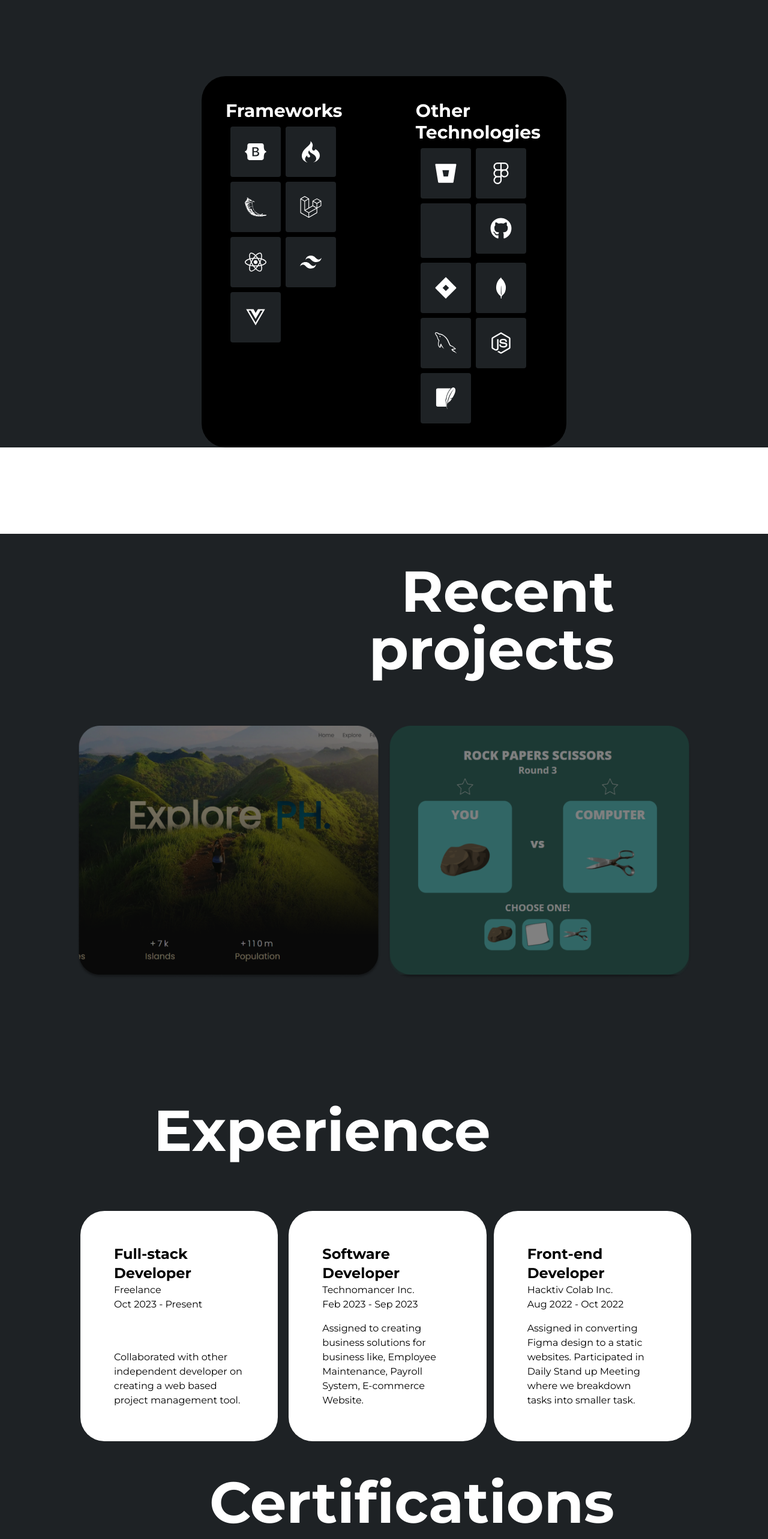
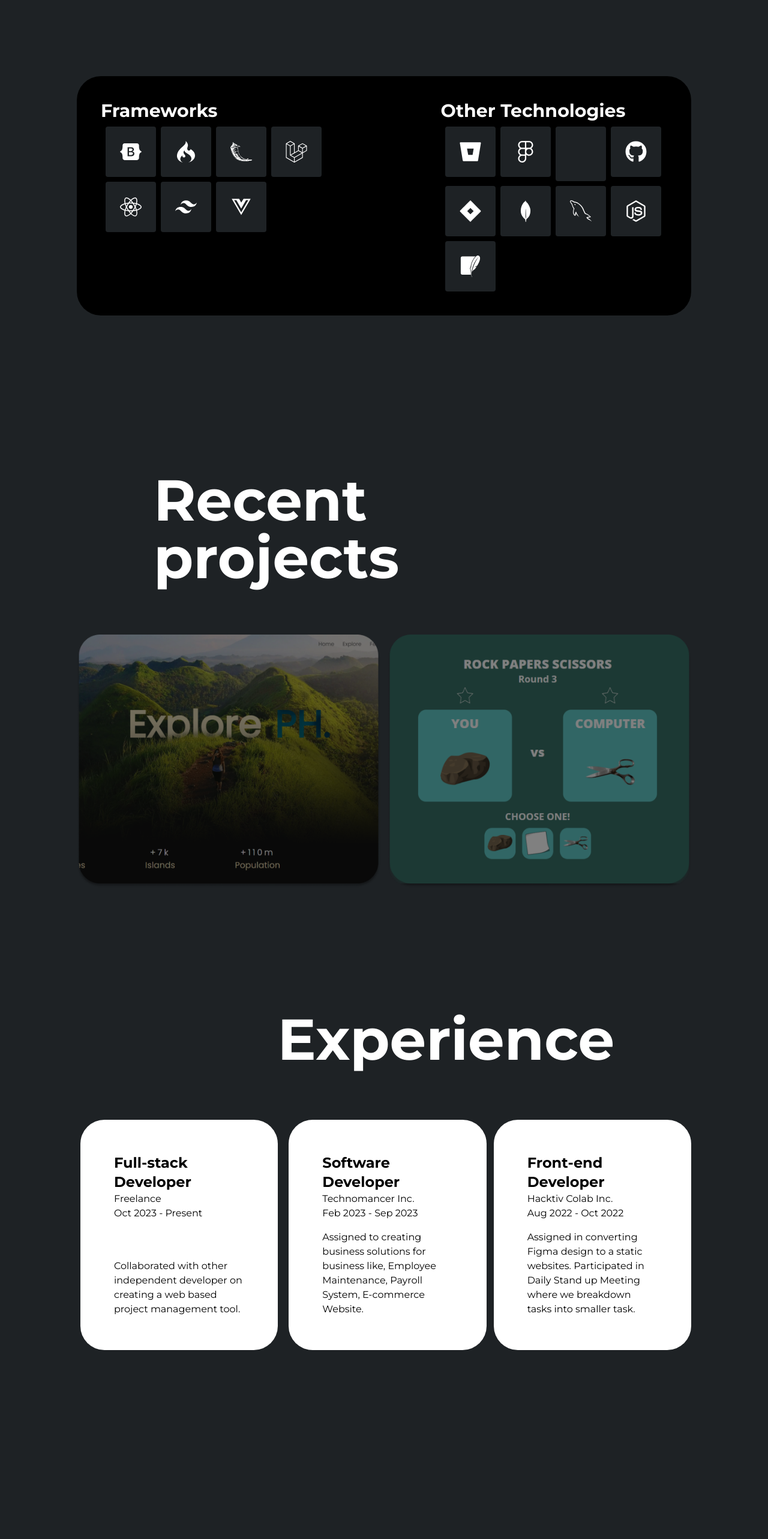
Before and after one commit to zachhh14/portfolio, a React (Vite) app: page / in a window 1280 px wide. Shown: the part 1660-4226 px from the top of the page at 60% size. Built offline with nearby package versions, Linux system fonts and the light colour scheme; some icons are missing.

Commit message:
fix responsiveness

```diff
--- a/src/components/Certifications/Certifications.jsx
+++ b/src/components/Certifications/Certifications.jsx
@@ -6,9 +6,9 @@ function Certifications() {
   return (
     <div
       id='certifications-section'
-      className='px-10 py-12 text-white h-3/4 bg-background-color lg:px-32 md:px-32'
+      className='px-10 py-12 text-white h-3/4 min-h-[700px] bg-background-color lg:px-32 md:px-32'
     >
-      <h1 className='w-full mb-6 text-4xl font-bold text-right sm:text-6xl lg:text-8xl lg:px-32 lg:mb-20'>
+      <h1 className='w-full mb-6 text-4xl font-bold sm:text-6xl lg:text-8xl lg:px-32 lg:mb-20'>
         Certifications
       </h1>
       <ResponsiveMasonry columnsCountBreakPoints={{ 350: 1, 880: 2, 1435: 3 }}>
--- a/src/components/Experience/Experience.jsx
+++ b/src/components/Experience/Experience.jsx
@@ -5,9 +5,9 @@ function Experience() {
   return (
     <div
       id='experiences-section'
-      className='lg:px-32 md:px-32 px-10 px-10 bg-background-color mim-h-[899px] pt-12 text-white'
+      className='lg:px-32 md:px-32 px-10 px-10 bg-background-color min-h-[899px] pt-12 text-white'
     >
-      <h1 className='w-full text-4xl font-bold sm:text-6xl lg:text-8xl lg:px-32 md:px-32'>
+      <h1 className='w-full text-4xl font-bold text-right sm:text-6xl lg:text-8xl lg:px-32 md:px-32'>
         Experience
       </h1>
       <div className='flex flex-col xl:flex-row w-full justify-center items-center mt-6 lg:space-x-3 > * lg:mt-20 text-black'>
--- a/src/components/Projects/Projects.jsx
+++ b/src/components/Projects/Projects.jsx
@@ -9,7 +9,7 @@ function Project() {
       id='projects-section'
       className='lg:px-32 md:px-32 px-10 bg-background-color min-h-[899px] pt-12 text-white'
     >
-      <h1 className='w-full text-4xl font-bold text-right sm:text-6xl lg:text-8xl lg:px-32'>
+      <h1 className='w-full text-4xl font-bold sm:text-6xl lg:text-8xl lg:px-32'>
         Recent projects
       </h1>
       <main className='flex flex-col items-center md:flex-row justify-center w-full lg:space-x-3 > * lg:mt-20 mt-6'>
--- a/src/components/Skills/Skills.jsx
+++ b/src/components/Skills/Skills.jsx
@@ -12,7 +12,7 @@ const Skills = () => {
             <h1 className='w-full mb-6 text-4xl font-bold text-right sm:text-6xl lg:text-8xl lg:px-32'>
                 Skills
             </h1>
-            <div className="bg-black min-h-[300px] lg:my-36 rounded-[40px] p-10 flex flex-col justify-between lg:flex-row mx-52">
+            <div className="bg-black min-h-[300px] lg:my-36 rounded-[40px] p-10 flex flex-col justify-between lg:flex-row 2xl:mx-52">
                 <div className="flex flex-col mb-2 lg:w-2/5">
                     <h2 className='text-3xl font-bold'>Frameworks</h2>
                     <div className="flex flex-wrap">
```
